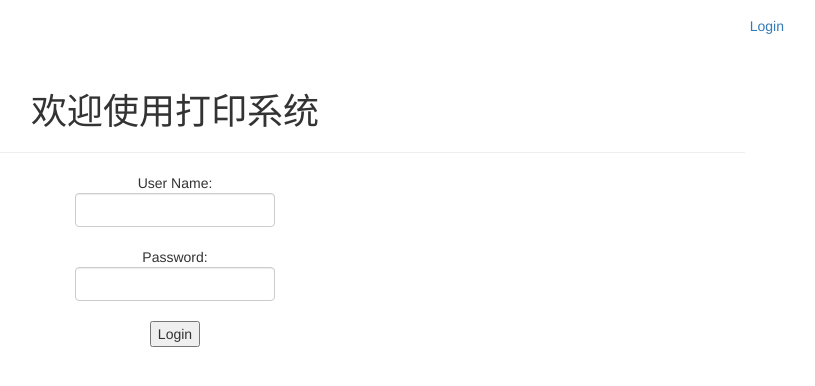
After one commit to intspt/print, a Flask app: template app/templates/login.html in a window 1280 px wide. The commit adds this page. Shown: the top 386 px of the page, without its empty margins (465-1280 px from the left). Run offline with Flask 2, Linux system fonts and the light colour scheme; the template is opened without the code that fills it, so the values that code supplies are empty.

Commit message:
finish login, edit User in models.py new file:   app/templates/login.html modified:   app/views.py

```diff
--- a/app/static/css/main.css
+++ b/app/static/css/main.css
@@ -0,0 +1,7 @@
+#content{
+    width: 500px;
+}
+
+#input{
+    width: 200px;
+}
--- a/app/templates/base.html
+++ b/app/templates/base.html
@@ -3,6 +3,7 @@
     <head>
         <meta charset = “utf-8” />
         <meta http-equic = “Content-type” content = “text/html; charset = utf-8” />
+        <link rel="stylesheet" href="../static/css/main.css">
         <link rel="stylesheet" href="../static/css/bootstrap.min.css">
         <script src="../static/js/jquery-2.0.3.min.js"></script>
         <script src="../static/js/bootstrap.min.js"></script>
@@ -13,9 +14,10 @@
                 <div class="collapse navbar-collapse">
                     <ul class="nav navbar-nav navbar-right">
                     {% if g.user.is_authenticated() %}
-                        <li> <a href ="#" type = 'button'> Logout </a> </li>
+                        <li> <a href ="#" type = 'button'> {{ g.user.name }} </a> </li>
+                        <li> <a href ={{ url_for('logout') }} type = 'button'> Logout </a> </li>
                     {% else %}
-                       <li> <a href = "#" > Login </a> </li>
+                       <li> <a href = {{url_for('login')}} > Login </a> </li>
                     {% endif %}
                     </ul>
                 </div>
--- a/app/templates/index.html
+++ b/app/templates/index.html
@@ -7,7 +7,7 @@
             <br/>
             打印内容:
             <br/>
-            <textarea name = "content" class="form-control" rows="15"></textarea>
+            <textarea name = "content" class="form-control" id = "content" rows="20"></textarea>
             <br/>
             <button type="submit" >Save</button>
         </form>
--- /dev/null
+++ b/app/templates/login.html
@@ -0,0 +1,14 @@
+{% extends "base.html" %}
+{% block content %}
+    <form action='/login' method="POST" >
+        <div class="row">
+        User Name:
+        <input type = "text" class="form-control" id = "input" name = "name"></input>
+        <br/>
+        Password:
+        <input type = "text" class="form-control" id = "input" name = "password"></input>
+        <br/>
+        <button type="submit"> Login </button>
+        </div>
+    </form>
+{% endblock %}
--- a/app/views.py
+++ b/app/views.py
@@ -4,8 +4,13 @@
 import time
 
 from app import app, db, lm
-from flask import render_template, g
-from flask.ext.login import current_user
+from flask import render_template, g, request, redirect
+from flask.ext.login import current_user, login_user, logout_user
+from models import User
+
+@lm.user_loader
+def load_user(userid):
+    return User.query.get(userid)
 
 @app.before_request
 def before_request():
@@ -13,11 +18,25 @@
 
 @app.route('/')
 def home():
-	if current_user.is_authenticated():
-		return render_template('admin.html')
-	else:
-		return render_template('index.html')
+    if current_user.is_authenticated() and current_user.is_admin():
+        return render_template('admin.html')
+    else:
+        return render_template('index.html')
 
 @app.route('/login', methods = ['GET', 'POST'])
 def login():
-	pass
+    if request.method == 'POST':
+        print request.form['name'], request.form['password']
+        if request.form['name'] != None and request.form['password'] != None:
+            user = User.query.filter_by(name = request.form['name']).first()
+            login_user(user)
+            return redirect('/')
+        else:
+            return 'name and password must not be None!'
+    else:
+	   return render_template('login.html')
+
+@app.route('/logout')
+def logout():
+    logout_user()
+    return redirect('/')
```
Also changed, not shown: app/models.py (+14 -9 lines), app/templates/admin.html (added, +10 -0 lines), app/data/data.db, templates/admin.html (deleted), 1 other file.
